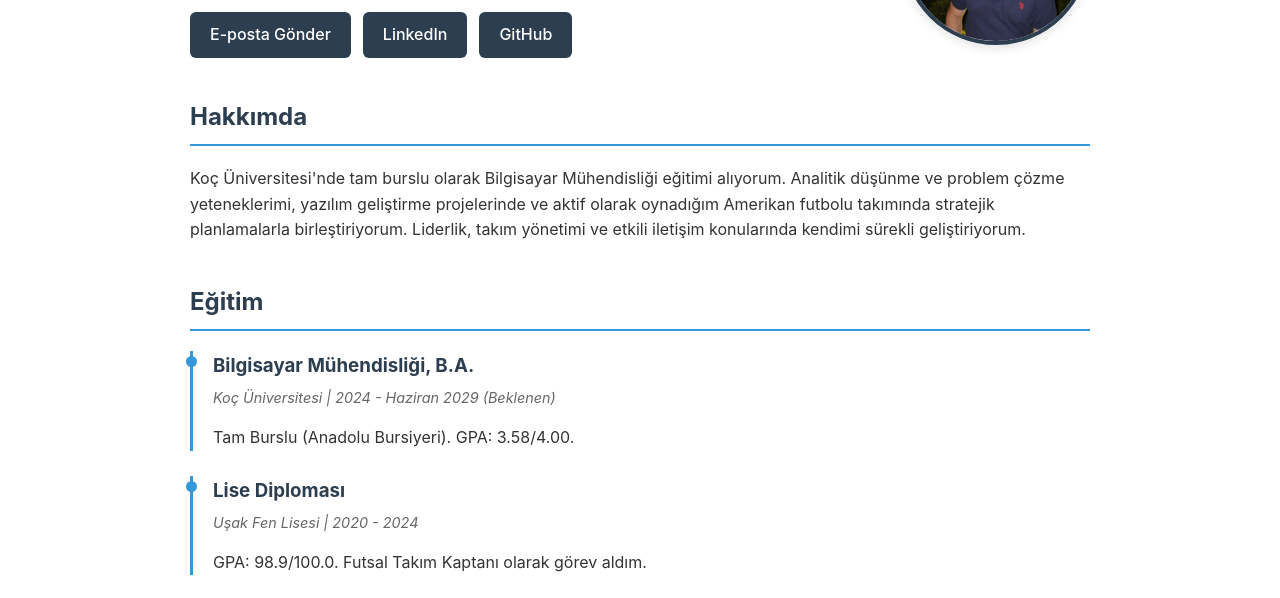
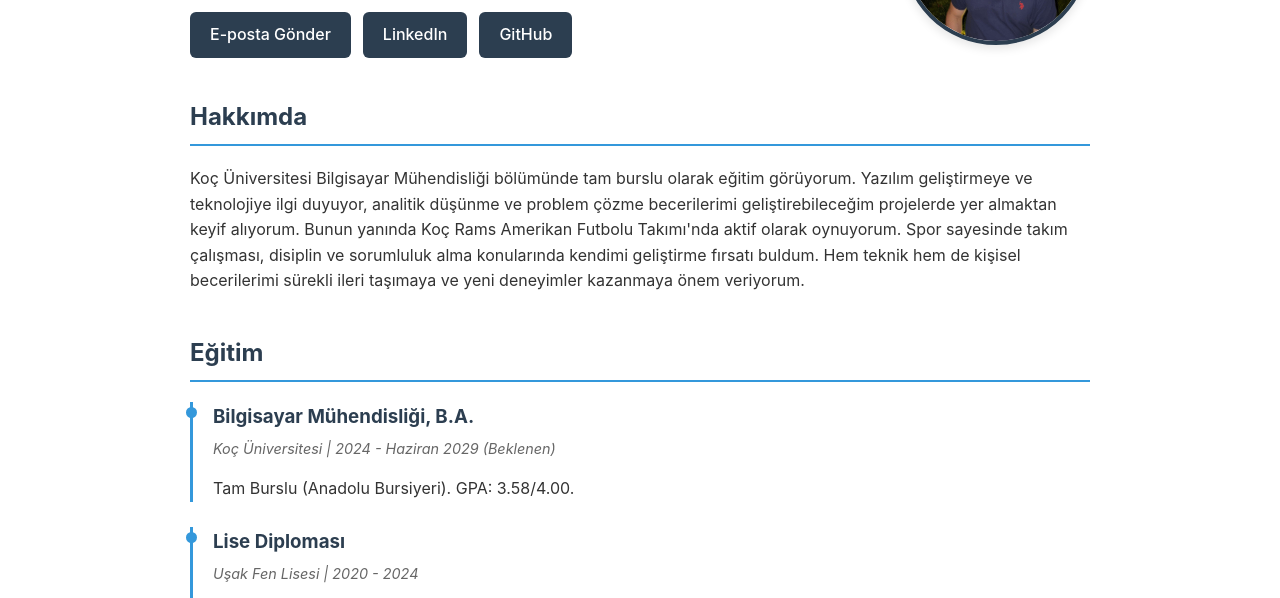
Before and after one commit to eoruc24/eoruc24.github.io, a plain HTML site: page index.html in a window 1280 px wide. Shown: the part 195-793 px from the top of the page. Drawn offline with Linux system fonts and the light colour scheme.

Commit message:
metin güncellemesi

```diff
--- a/index.html
+++ b/index.html
@@ -29,10 +29,8 @@
     <main>
         <section>
             <h2>Hakkımda</h2>
-            <p>Koç Üniversitesi'nde tam burslu olarak Bilgisayar Mühendisliği eğitimi alıyorum. Analitik düşünme ve
-                problem çözme yeteneklerimi, yazılım geliştirme projelerinde ve aktif olarak oynadığım Amerikan futbolu
-                takımında stratejik planlamalarla birleştiriyorum. Liderlik, takım yönetimi ve etkili iletişim
-                konularında kendimi sürekli geliştiriyorum.</p>
+            <p>Koç Üniversitesi Bilgisayar Mühendisliği bölümünde tam burslu olarak eğitim görüyorum. Yazılım geliştirmeye ve teknolojiye ilgi duyuyor, analitik düşünme ve problem çözme becerilerimi geliştirebileceğim projelerde yer almaktan keyif alıyorum. Bunun yanında Koç Rams Amerikan Futbolu Takımı'nda aktif olarak oynuyorum. Spor sayesinde takım çalışması, disiplin ve sorumluluk alma konularında kendimi geliştirme fırsatı buldum. Hem teknik hem de kişisel becerilerimi sürekli ileri taşımaya ve yeni deneyimler kazanmaya önem veriyorum.
+</p>
         </section>
 
         <section>
```
